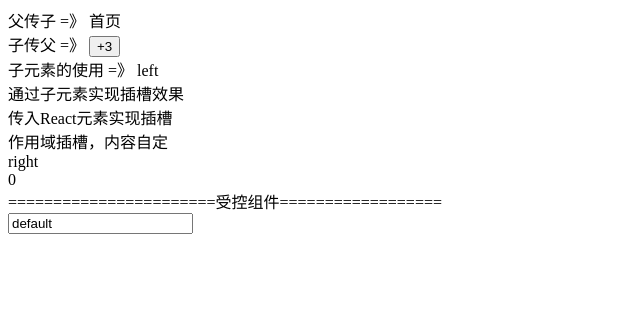
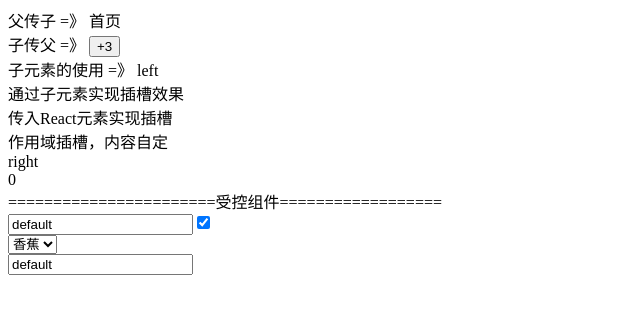
Before and after one commit to liaozhongxun/lzo-react, a React (Create React App) app: page / in a window 1280 px wide. Shown: the top 314 px of the page, without its empty margins (0-640 px from the left). Built offline with nearby package versions, Linux system fonts and the light colour scheme.

Commit message:
2022-12-21 08:19提交上传

```diff
--- a/src/components/BrotherOne.js
+++ b/src/components/BrotherOne.js
@@ -4,20 +4,54 @@
     constructor() {
         super()
         this.state = {
-            name: "default"
+            name: "default",
+            isChecked: true,
+            selectType: 'banana'
         }
     }
 
     changeInput(e) {
-        console.log(e.target.value)
+        // this.setState({
+        //     name: e.target.value
+        // })
+        // 或 批量写法
+
+        if (e.target.name === 'checkbox') {
+            console.log(e.target.value) // on | off
+            console.log(e.target.checked) // true | false
+            this.setState({
+                // isChecked: !this.state.isChecked
+                isChecked: e.target.checked
+            })
+        } else {
+            this.setState({
+                [e.target.name]: e.target.value
+            })
+        }
+    }
+
+    changeSelect(e) {
         this.setState({
-            name: e.target.value
+            selectType: e.target.value
         })
     }
 
     render() {
         return (
-            <input value={this.state.name} onChange={e => this.changeInput(e)} />
+            <div>
+                <input value={this.state.name} name='name' onChange={e => this.changeInput(e)} />
+                <label>
+                    <input type='checkbox' checked={this.state.isChecked} onChange={e => this.changeInput(e)} />
+                </label>
+                <div>
+                    <select value={this.state.selectType} onChange={e => this.changeSelect(e)}>
+                        <option value='apple'>苹果</option>
+                        <option value='banana'>香蕉</option>
+                        <option value='origin'>橘子</option>
+                    </select>
+                </div>
+                <input defaultValue={this.state.name} />
+            </div>
         )
     }
 }
```
